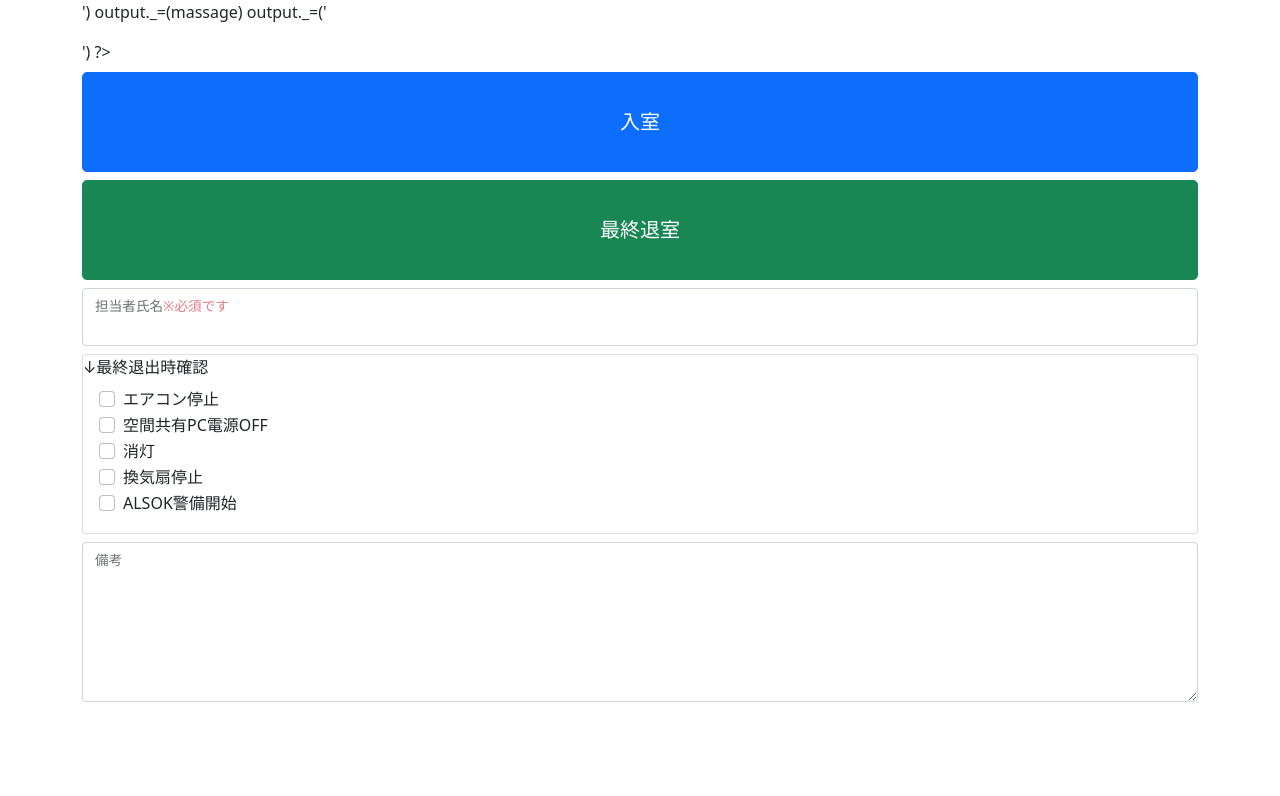
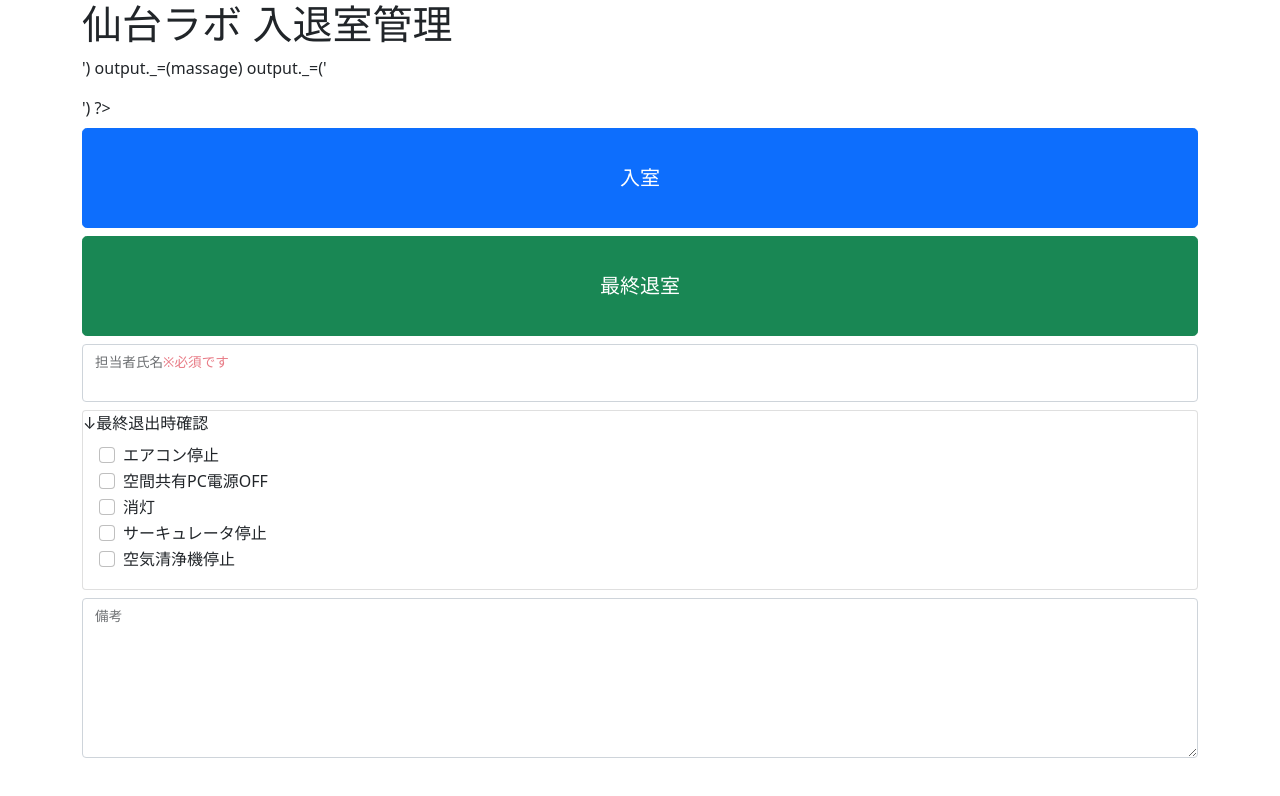
Before and after one commit to guroguro33/entrance_management, a website: page src/index.html in a window 1280 px wide. Drawn offline with nearby package versions, Linux system fonts and the light colour scheme.

Commit message:
退室時項目を変更

```diff
--- a/src/index.html
+++ b/src/index.html
@@ -10,6 +10,7 @@
   </head>
   <body>
     <div class="container">
+      <h1>仙台ラボ 入退室管理</h1>
       <div>
         <?
           let massage = getMessage();
@@ -48,11 +49,11 @@
               </div>
               <div class="form-check">
                 <input id="fan" class="form-check-input" type="checkbox" name="fan"/>
-                <label class="form-check-label" for="fan">換気扇停止</label>
+                <label class="form-check-label" for="fan">サーキュレータ停止</label>
               </div>
               <div class="form-check">
                 <input id="alsok" class="form-check-input" type="checkbox" name="alsok"/>
-                <label class="form-check-label" for="alsok">ALSOK警備開始</label>
+                <label class="form-check-label" for="alsok">空気清浄機停止</label>
               </div>
             </div>
           </div>
```
